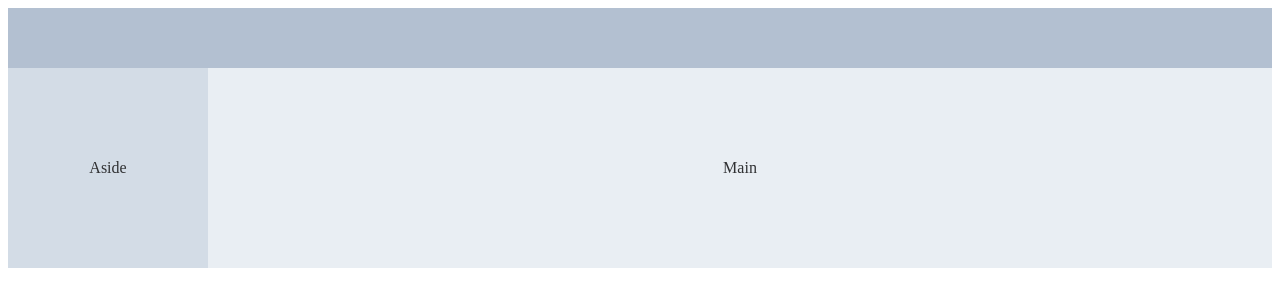
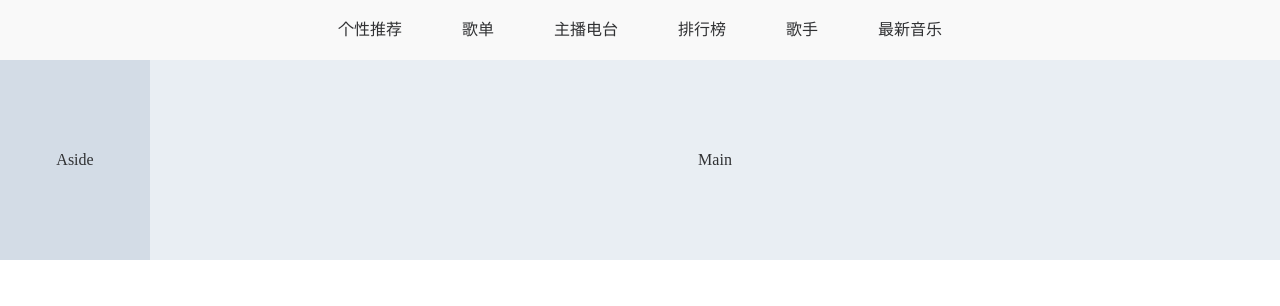
Before and after one commit to Liuone/vue3_NetEaseMusic, a Vue app: page / in a window 1280 px wide. Shown: the top 306 px of the page. Built offline with nearby package versions, Linux system fonts and the light colour scheme.

Commit message:
头部页面文字完成

```diff
--- /dev/null
+++ b/src/assets/css/rest.css
@@ -0,0 +1,61 @@
+/* http://meyerweb.com/eric/tools/css/reset/
+   v4.0 | 20180602
+   License: none (public domain)
+*/
+
+html, body, div, span, applet, object, iframe,
+h1, h2, h3, h4, h5, h6, p, blockquote, pre,
+a, abbr, acronym, address, big, cite, code,
+del, dfn, em, img, ins, kbd, q, s, samp,
+small, strike, strong, sub, sup, tt, var,
+b, u, i, center,
+dl, dt, dd, ol, ul, li,
+fieldset, form, label, legend,
+table, caption, tbody, tfoot, thead, tr, th, td,
+article, aside, canvas, details, embed,
+figure, figcaption, footer, header, hgroup,
+main, menu, nav, output, ruby, section, summary,
+time, mark, audio, video {
+    margin: 0;
+    padding: 0;
+    border: 0;
+    /*font-size: 100%;*/
+    font: inherit;
+    vertical-align: baseline;
+}
+/* HTML5 display-role reset for older browsers */
+article, aside, details, figcaption, figure,
+footer, header, hgroup, main, menu, nav, section {
+    display: block;
+}
+/* HTML5 hidden-attribute fix for newer browsers */
+*[hidden] {
+    display: none;
+}
+body {
+    /*max-width: 750px;*/
+    /*line-height: 1;*/
+}
+ol, ul {
+    list-style: none;
+}
+blockquote, q {
+    quotes: none;
+}
+blockquote:before, blockquote:after,
+q:before, q:after {
+    content: '';
+    content: none;
+}
+table {
+    border-collapse: collapse;
+    border-spacing: 0;
+}
+button {
+    border-width: 0;
+    padding: 0;
+}
+a {
+    color: black;
+    text-decoration: none;
+}
--- /dev/null
+++ b/src/components/topHeader.vue
@@ -0,0 +1,25 @@
+<template>
+  <div class="topul">
+    <span>个性推荐</span>
+    <span>歌单</span>
+    <span>主播电台</span>
+    <span>排行榜</span>
+    <span>歌手</span>
+    <span>最新音乐</span>
+  </div>
+</template>
+
+<script>
+export default {
+  name: 'topHeader'
+}
+</script>
+
+<style lang="scss" scoped>
+.topul {
+  span {
+    margin-left: 30px;
+    margin-right: 30px;
+  }
+}
+</style>
--- a/src/main.js
+++ b/src/main.js
@@ -1,6 +1,10 @@
 import { createApp } from 'vue'
 import App from './App.vue'
 import router from './router'
+// 导入element-ui组件
 import ElementPlus from 'element-plus'
+// 导入element-ui样式
 import 'element-plus/dist/index.css'
+// 导入基本样式
+import '@/assets/css/rest.css'
 createApp(App).use(router).use(ElementPlus).mount('#app')
--- a/src/views/Main.vue
+++ b/src/views/Main.vue
@@ -1,23 +1,29 @@
 <template>
   <el-container>
-    <el-header></el-header>
+    <el-header>
+      <topHeader/>
+    </el-header>
     <el-container>
-      <el-aside width="200px">Aside</el-aside>
+      <el-aside width="150px">Aside</el-aside>
       <el-main>Main</el-main>
     </el-container>
   </el-container>
 </template>
 
 <script>
+import topHeader from '@/components/topHeader'
 export default {
-  name: 'Main'
+  name: 'Main',
+  components: {
+    topHeader
+  }
 }
 </script>
 
-<style scss scoped>
+<style lang="scss" scoped>
 .el-header,
 .el-footer {
-  background-color: #b3c0d1;
+  background-color: #f9f9f9;
   color: var(--el-text-color-primary);
   text-align: center;
   line-height: 60px;
```
Also changed, not shown: package.json (+6 -4 lines), src/libs/api.js (added), src/libs/request.js (added), 1 other file (tests, documents, lock files or other folders).
